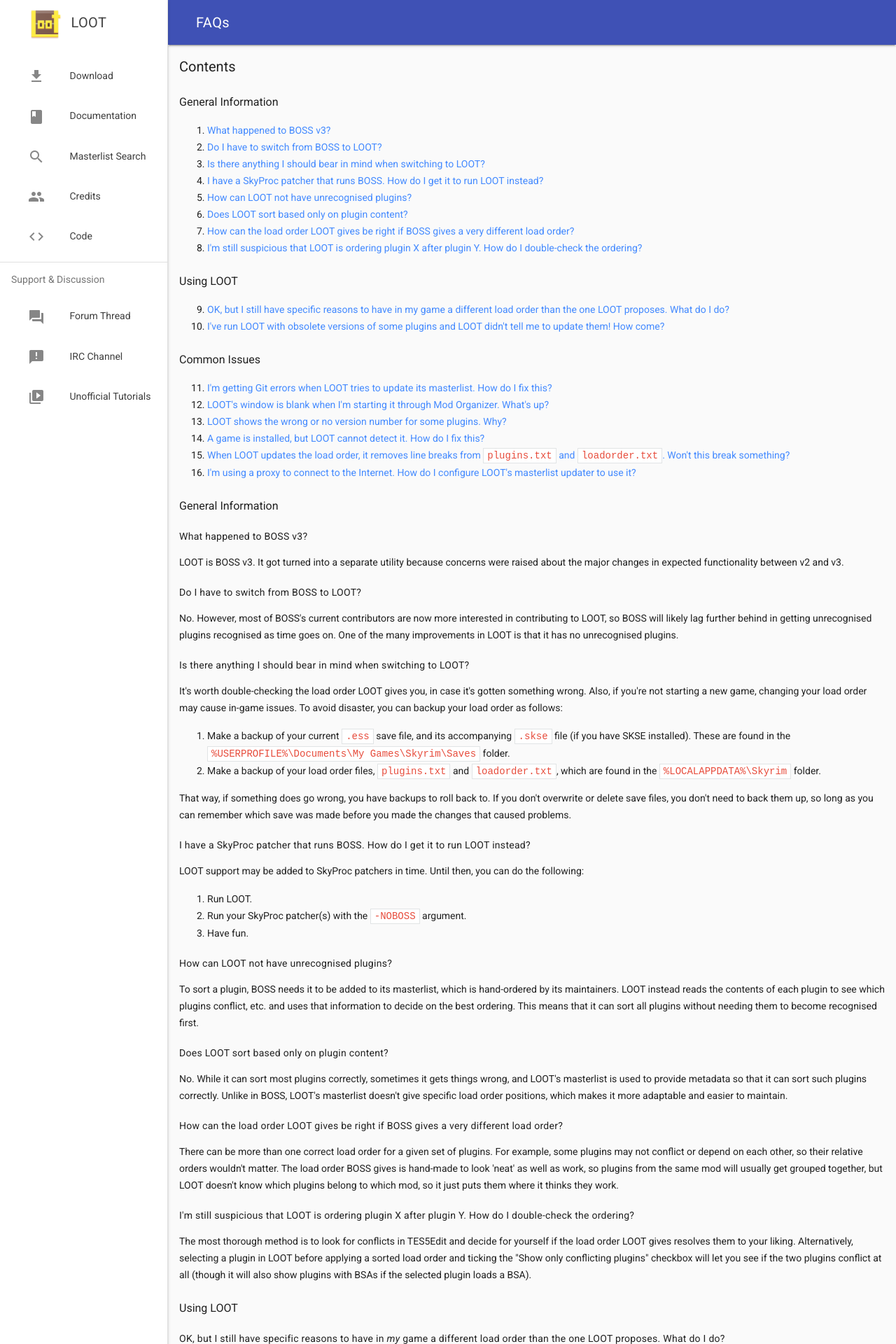
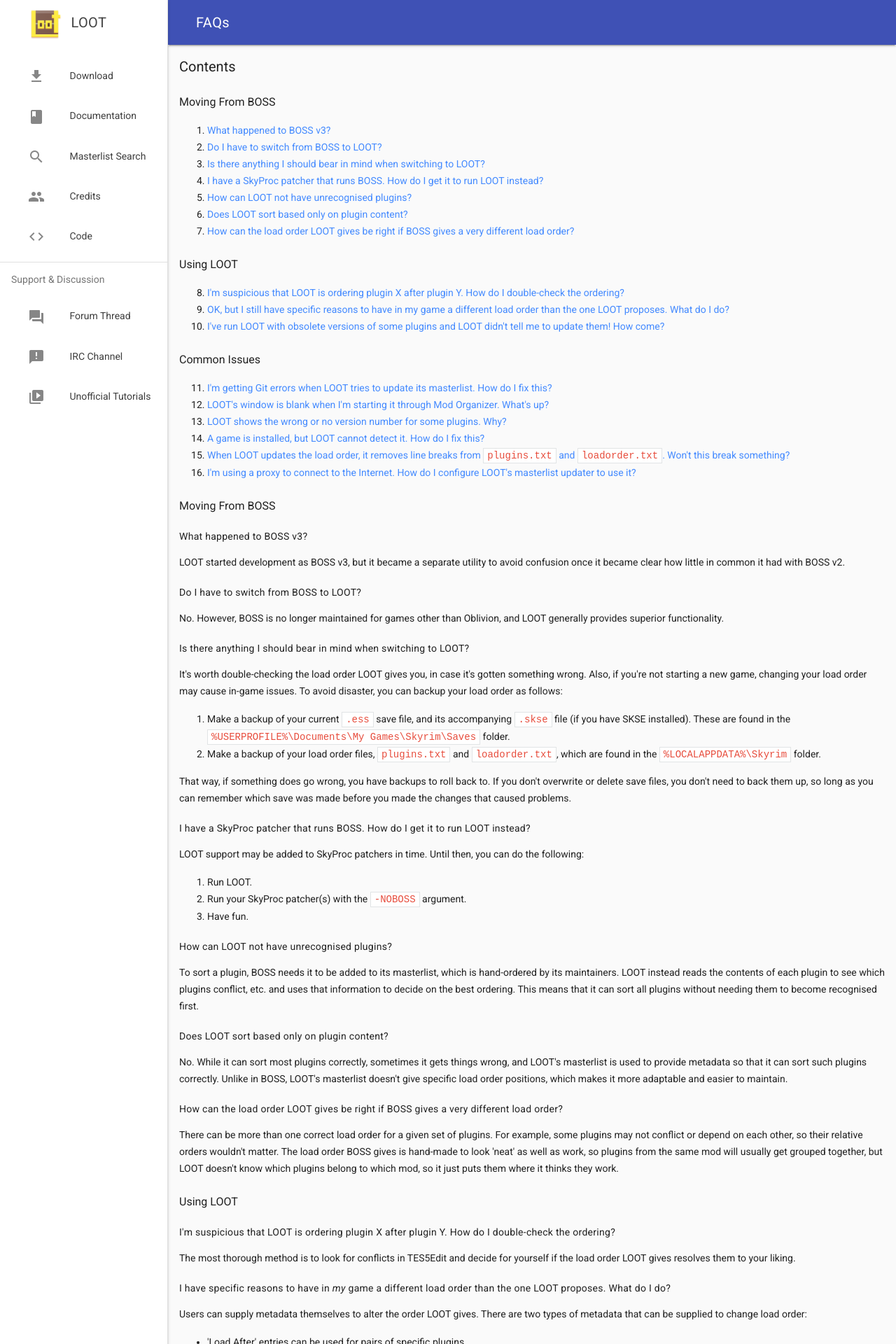
Before and after one commit to loot/loot.github.io, a Jekyll site: the page built from docs/help/LOOT-FAQs.html, in a window 1280 px wide. Shown: the top 1920 px of the page at 70% size. Built offline with Jekyll 4.4.1, drawn with Linux system fonts in a browser that asks for light colours; nearby versions of some CDN libraries; some of the changed text lies outside the part shown.

Commit message:
Update FAQ content

```diff
--- a/docs/help/LOOT-FAQs.html
+++ b/docs/help/LOOT-FAQs.html
@@ -5,7 +5,7 @@
 
 <h3>Contents</h3>
 
-<h4>General Information</h4>
+<h4>Moving From BOSS</h4>
 
 <ol>
   <li><a href="#boss-v3">What happened to BOSS v3?</a></li>
@@ -15,12 +15,12 @@
   <li><a href="#unrecognised-plugins">How can LOOT not have unrecognised plugins?</a></li>
   <li><a href="#sort-basis">Does LOOT sort based only on plugin content?</a></li>
   <li><a href="#correct-load-order">How can the load order LOOT gives be right if BOSS gives a very different load order?</a></li>
-  <li><a href="#check-the-ordering">I'm still suspicious that LOOT is ordering plugin X after plugin Y. How do I double-check the ordering?</a></li>
 </ol>
 
 <h4>Using LOOT</h4>
 
-<ol start="9">
+<ol start="8">
+  <li><a href="#check-the-ordering">I'm suspicious that LOOT is ordering plugin X after plugin Y. How do I double-check the ordering?</a></li>
   <li><a href="#different-load-order">OK, but I still have specific reasons to have in my game a different load order than the one LOOT proposes. What do I do?</a></li>
   <li><a href="#obsolete-versions">I've run LOOT with obsolete versions of some plugins and LOOT didn't tell me to update them! How come?</a></li>
 </ol>
@@ -36,15 +36,15 @@
   <li><a href="#proxy">I'm using a proxy to connect to the Internet. How do I configure LOOT's masterlist updater to use it?</a></li>
 </ol>
 
-<h4>General Information</h4>
+<h4>Moving From BOSS</h4>
 
 <h5 id="boss-v3">What happened to BOSS v3?</h5>
 
-<p>LOOT is BOSS v3. It got turned into a separate utility because concerns were raised about the major changes in expected functionality between v2 and v3.</p>
+<p>LOOT started development as BOSS v3, but it became a separate utility to avoid confusion once it became clear how little in common it had with BOSS v2.</p>
 
 <h5 id="boss-to-loot">Do I have to switch from BOSS to LOOT?</h5>
 
-<p>No. However, most of BOSS's current contributors are now more interested in contributing to LOOT, so BOSS will likely lag further behind in getting unrecognised plugins recognised as time goes on. One of the many improvements in LOOT is that it has no unrecognised plugins.</p>
+<p>No. However, BOSS is no longer maintained for games other than Oblivion, and LOOT generally provides superior functionality.</p>
 
 <h5 id="switching-to-loot">Is there anything I should bear in mind when switching to LOOT?</h5>
 
@@ -79,15 +79,15 @@
 
 <p>There can be more than one correct load order for a given set of plugins. For example, some plugins may not conflict or depend on each other, so their relative orders wouldn't matter. The load order BOSS gives is hand-made to look 'neat' as well as work, so plugins from the same mod will usually get grouped together, but LOOT doesn't know which plugins belong to which mod, so it just puts them where it thinks they work.</p>
 
-<h5 id="check-the-ordering">I'm still suspicious that LOOT is ordering plugin X after plugin Y. How do I double-check the ordering?</h5>
-
-<p>The most thorough method is to look for conflicts in TES5Edit and decide for yourself if the load order LOOT gives resolves them to your liking. Alternatively, selecting a plugin in LOOT before applying a sorted load order and ticking the "Show only conflicting plugins" checkbox will let you see if the two plugins conflict at all (though it will also show plugins with BSAs if the selected plugin loads a BSA).</p>
-
 <h4>Using LOOT</h4>
 
-<h5 id="different-load-order">OK, but I still have specific reasons to have in <em>my</em> game a different load order than the one LOOT proposes. What do I do?</h5>
+<h5 id="check-the-ordering">I'm suspicious that LOOT is ordering plugin X after plugin Y. How do I double-check the ordering?</h5>
 
-<p>Users can supply metadata themselves to alter the order LOOT gives. It's not as precise as the user rules feature offered by BOSS, due to the nature of LOOT's ordering system, but there are two types of metadata that can be supplied to change load order:</p>
+<p>The most thorough method is to look for conflicts in TES5Edit and decide for yourself if the load order LOOT gives resolves them to your liking.</p>
+
+<h5 id="different-load-order">I have specific reasons to have in <em>my</em> game a different load order than the one LOOT proposes. What do I do?</h5>
+
+<p>Users can supply metadata themselves to alter the order LOOT gives. There are two types of metadata that can be supplied to change load order:</p>
 
 <ul>
   <li>'Load After' entries can be used for pairs of specific plugins.</li>
@@ -108,13 +108,13 @@
 
 <p>Alternatively, your WinSock configuration may be corrupt: this can be fixed using the instructions <a href="https://support.microsoft.com/kb/817571">here</a> and <a href="https://support.microsoft.com/kb/318584">here</a>, or there's a fix-it utility <a href="http://h10025.www1.hp.com/ewfrf/wc/document?cc=uk&amp;lc=en&amp;docname=c01184567">here</a>.</p>
 
-<p>If LOOT still can't update its masterlist, you can update manually by downloading <a href="https://raw.githubusercontent.com/loot/skyrim/master/masterlist.yaml">this file</a> and placing it in the <code>%LOCALAPPDATA%\LOOT\Skyrim</code> folder. Replace Skyrim with <code>oblivion</code>, <code>fallout3</code> or <code>falloutnv</code> as necessary, in the URL and the folder path.</p>
+<p>If LOOT still can't update its masterlist, you can update manually by downloading <a href="https://raw.githubusercontent.com/loot/skyrim/master/masterlist.yaml">this file</a> and placing it in the <code>%LOCALAPPDATA%\LOOT\Skyrim</code> folder. Replace Skyrim with <code>oblivion</code>, <code>fallout3</code>, <code>falloutnv</code> or <code>fallout4</code> as necessary, in the URL and the folder path.</p>
 
 <h5 id="blank-window">LOOT's window is blank when I'm starting it through Mod Organizer. What's up?</h5>
 
 <p>Mod Organizer 1.2.10 has a bug preventing LOOT 0.7.0 from working properly. This has been fixed in Mod Organizer 1.2.11, and later versions.</p>
 
-<p>There is also another issue that occasionally causes LOOT's window to be blank when started through Mod Organiser: this can be avoided by adding the <code>--single-process</code> argument to Mod Organiser's LOOT launching settings, though doing so also reduces the quality of text displayed in LOOT.</p>
+<p>Mod Organizer can also interfere with LOOT's startup, causing causes LOOT's window to be blank when started through Mod Organiser: this can be avoided by adding the <code>--single-process</code> argument to Mod Organiser's LOOT launching settings, though doing so may have negative side effects.</p>
 
 <h5 id="no-version-number">LOOT shows the wrong or no version number for some plugins. Why?</h5>
 
```
Also changed, not shown: other parts of docs/help/LOOT-FAQs.html (+2 -3 lines).
